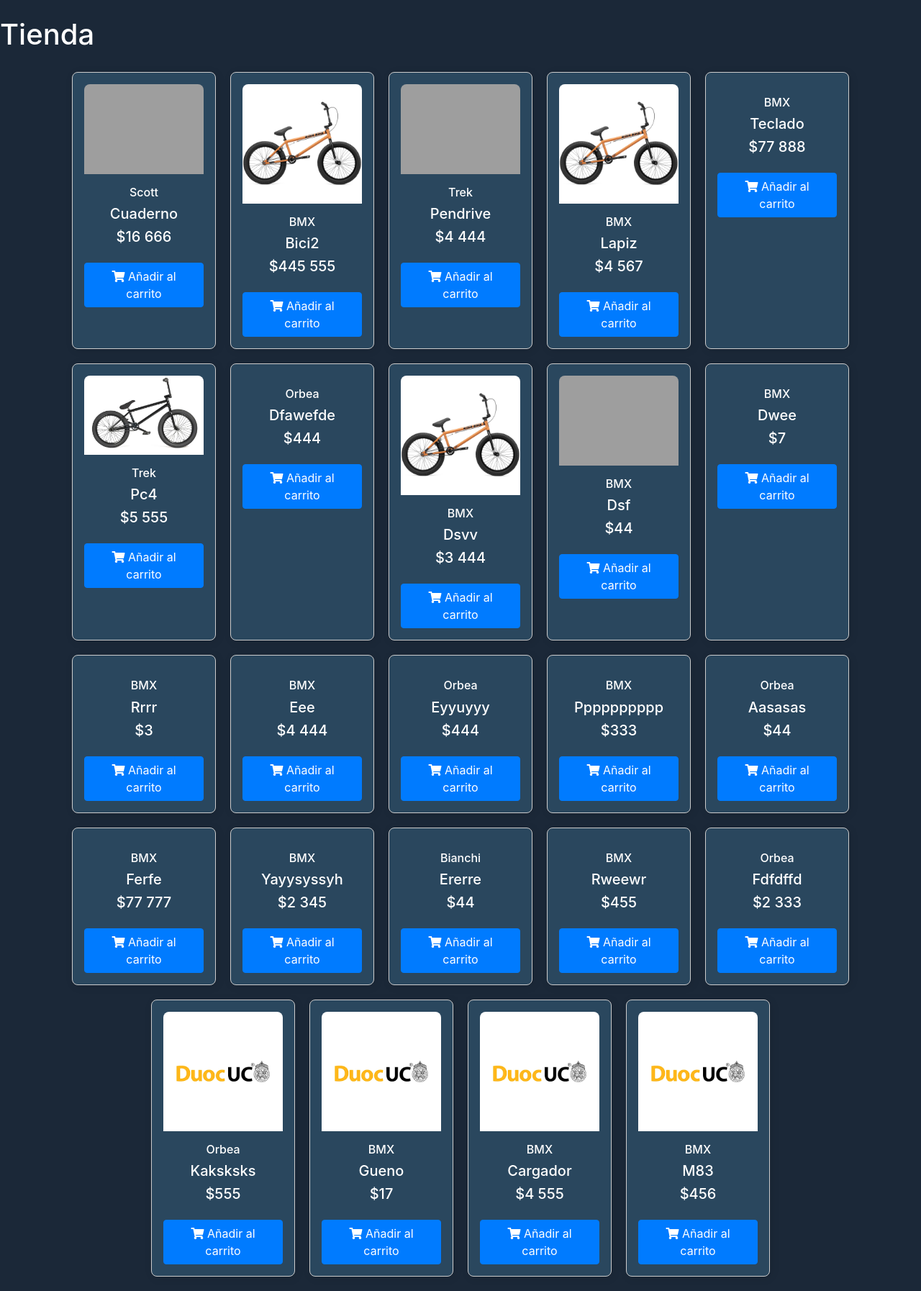
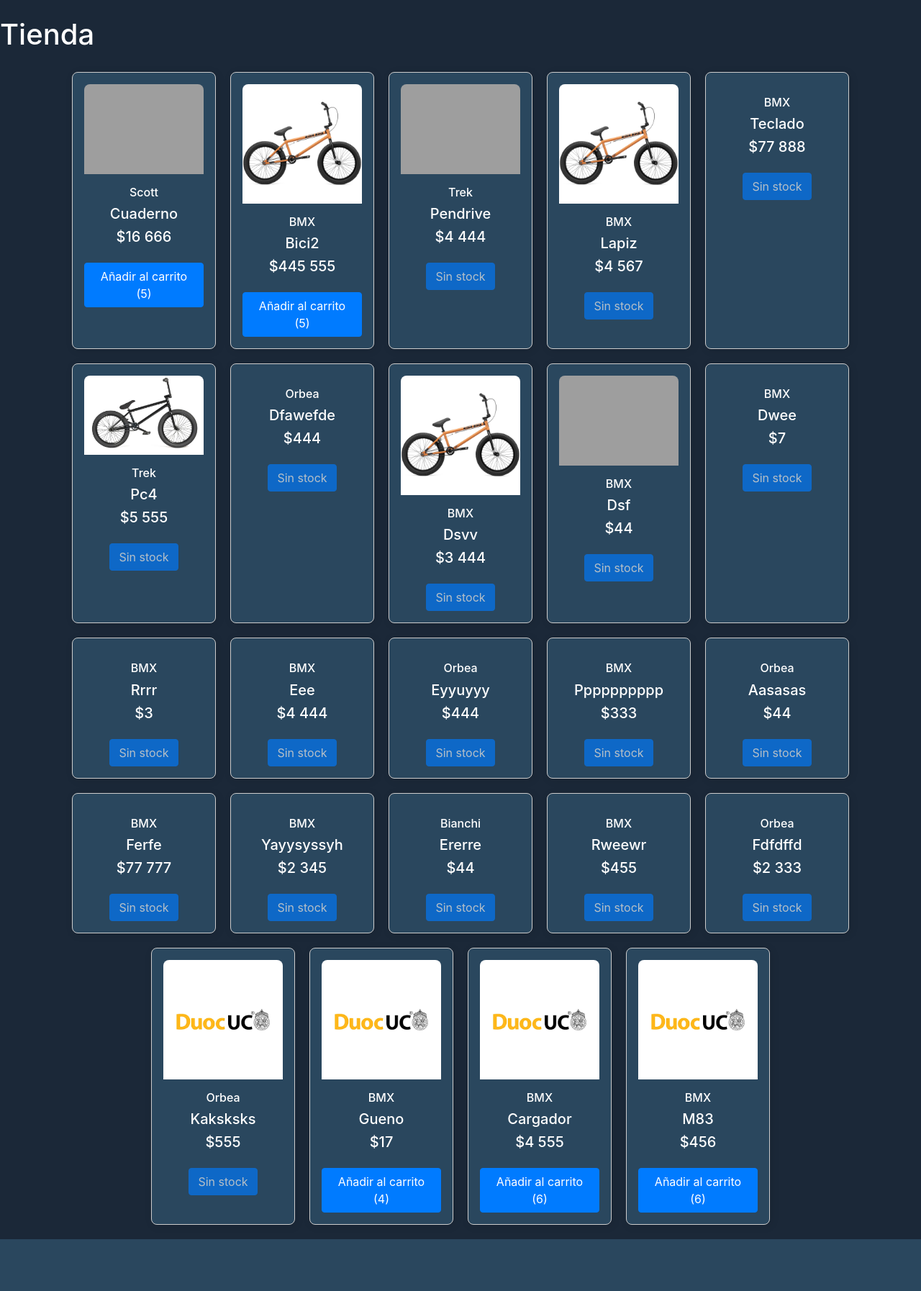
Before and after one commit to jorgeolnn/Poryecto-crud-django, a Django app: page /Tienda in a window 1280 px wide. Shown: the part 56-1850 px from the top of the page at 72% size. After the commit the page ends 1778 px from the top, so only its background shows below. Run offline with Django 4.2, Linux system fonts and the light colour scheme; data comes from the database, SQL or seed files in the repository; both versions use the stored data as it was after the commit; some libraries are stand-ins or nearby versions; grey boxes are pictures that could not be loaded.

Commit message:
Se agregó el campo de stock en los productos, y en el carrito de compras se limitó en función a la cantidad disponible de stock

```diff
--- a/bici/productos/admin.py
+++ b/bici/productos/admin.py
@@ -5,7 +5,7 @@ from .forms import ProductoForm
 
 # Register your models here.
 class ProductoAdmin(admin.ModelAdmin):
-    list_display = ('nombre', 'precio', 'descripcion', 'nuevo', 'marca', 'fecha_fabricacion', 'usuario')
+    list_display = ('nombre', 'precio', 'descripcion', 'nuevo', 'marca', 'stock','fecha_fabricacion', 'usuario')
 
     def get_queryset(self, request):
         qs = super().get_queryset(request)
--- a/bici/productos/forms.py
+++ b/bici/productos/forms.py
@@ -66,7 +66,7 @@ class ProductoForm(forms.ModelForm):
 
     class Meta:
         model = Producto
-        fields = ['nombre', 'precio', 'descripcion', 'nuevo', 'marca', 'fecha_fabricacion', 'imagen']
+        fields = ['nombre', 'precio', 'descripcion', 'nuevo', 'marca', 'stock','fecha_fabricacion', 'imagen']
         widgets = {
             "fecha_fabricacion": forms.SelectDateWidget()
         }
--- a/bici/productos/models.py
+++ b/bici/productos/models.py
@@ -38,6 +38,7 @@ class Producto(models.Model):
     marca = models.ForeignKey(Marca, on_delete=models.PROTECT)
     fecha_fabricacion = models.DateField()
     imagen = models.ImageField(upload_to="productos", null=True)
+    stock = models.IntegerField(default=0, verbose_name='Stock')
     usuario = models.ForeignKey(User, on_delete=models.CASCADE, null=True, blank=True)
   # Relación con el usuario
 
--- a/bici/productos/static/productos/carrito.js
+++ b/bici/productos/static/productos/carrito.js
@@ -1,4 +1,9 @@
-// carrito.js
+function formatonumero2(numero) {
+    // Utiliza Intl.NumberFormat para formatear el número con la configuración regional de CLP (Chile)
+    let formattedNumber = new Intl.NumberFormat("es-CL").format(numero);
+    // Reemplaza la coma con punto para asegurarse de que el formato sea consistente
+    return formattedNumber.replace(",", ".");
+}
 
 document.addEventListener('DOMContentLoaded', function() {
     const cart = {}; // Objeto para almacenar los productos en el carrito
@@ -16,9 +21,10 @@ document.addEventListener('DOMContentLoaded', function() {
         for (const productId in cart) {
             if (cart.hasOwnProperty(productId)) {
                 const product = cart[productId];
+                const formattedPrice = formatonumero2(product.price);
                 const listItem = document.createElement('li');
                 listItem.innerHTML = `
-                    ${product.name} - $${product.price} x ${product.quantity}
+                    ${product.name} - $${formattedPrice} x ${product.quantity}
                     <button class="btn btn-danger btn-sm remove-from-cart" data-product-id="${productId}">Eliminar</button>
                 `;
                 cartItemsContainer.appendChild(listItem);
@@ -34,15 +40,53 @@ document.addEventListener('DOMContentLoaded', function() {
             cartContainer.style.display = 'block'; // Muestra el contenedor si hay productos en el carrito
         }
 
-        cartTotal.textContent = `Total: $${totalPrice.toFixed(2)}`;
+        const formattedTotalPrice = formatonumero2(totalPrice);
+        cartTotal.textContent = `Total: $${formattedTotalPrice}`;
         cartCount.textContent = totalItems; // Actualiza el contador en la barra de navegación
+
+        // Actualiza el estado de los botones de agregar al carrito
+        updateAddToCartButtons();
     }
 
-    function addToCart(productId, name, price) {
+
+    function updateAddToCartButtons() {
+        document.querySelectorAll('.add-to-cart').forEach(button => {
+            const productId = button.getAttribute('data-product-id');
+            const productStock = parseInt(button.getAttribute('data-product-stock'));
+            const productInCart = cart[productId];
+
+            if (productStock <= 0) {
+                button.disabled = true; // Desactiva el botón si no hay stock
+                button.textContent = `Sin stock`;
+            } else if (productInCart) {
+                if (productInCart.quantity >= productStock) {
+                    button.disabled = true; // Desactiva el botón si el carrito tiene el stock completo
+                    button.textContent = `Límite alcanzado (${productStock})`;
+                } else {
+                    button.disabled = false; // Activa el botón si el stock no está completo
+                    button.textContent = `Añadir al carrito (${productStock - productInCart.quantity})`;
+                }
+            } else {
+                button.disabled = false; // Activa el botón si no hay el producto en el carrito
+                button.textContent = `Añadir al carrito (${productStock})`;
+            }
+        });
+    }
+
+    function addToCart(productId, name, price, stock) {
+        if (stock <= 0) {
+            alert('Este producto está fuera de stock.');
+            return;
+        }
+
         if (cart[productId]) {
-            cart[productId].quantity += 1;
+            if (cart[productId].quantity < stock) {  // Verifica si la cantidad en el carrito es menor que el stock
+                cart[productId].quantity += 1;
+            } else {
+                alert(`No puedes agregar más de ${stock} unidades de este producto.`);
+            }
         } else {
-            cart[productId] = { id: productId, name: name, price: price, quantity: 1 };
+            cart[productId] = { id: productId, name: name, price: price, quantity: 1, stock: stock };
         }
         updateCartUI();
     }
@@ -63,7 +107,10 @@ document.addEventListener('DOMContentLoaded', function() {
             const productId = this.getAttribute('data-product-id');
             const productName = this.getAttribute('data-product-name');
             const productPrice = parseFloat(this.getAttribute('data-product-price'));
-            addToCart(productId, productName, productPrice);
+            const productStock = parseInt(this.getAttribute('data-product-stock'));
+
+            // Agregar al carrito sólo si hay stock disponible
+            addToCart(productId, productName, productPrice, productStock);
         });
     });
 
@@ -77,4 +124,7 @@ document.addEventListener('DOMContentLoaded', function() {
     document.getElementById('checkout').addEventListener('click', function() {
         window.location.href = '/checkout/';  // Asegúrate de que esta URL apunte a tu vista de checkout
     });
+
+    // Inicializa el estado de los botones al cargar la página
+    updateAddToCartButtons();
 });
--- a/bici/productos/templates/agregacion/listar.html
+++ b/bici/productos/templates/agregacion/listar.html
@@ -41,6 +41,7 @@
                             <th>Precio</th>
                             <th>Marca</th>
                             <th>¿Nuevo?</th>
+                            <th>Stock</th>
                             {% if is_admin %}
                             <th>Usuario</th>
                             {% endif %}
@@ -60,6 +61,7 @@
                                 NO
                                 {% endif %}
                             </td>
+                            <td>{{ p.stock }}</td>
                             {% if is_admin %}
                             <td>{{ p.usuario.username }}</td>
                             {% endif %}
--- a/bici/productos/templates/productos/Tienda.html
+++ b/bici/productos/templates/productos/Tienda.html
@@ -30,11 +30,13 @@
                 <h5>${{ p.precio | intcomma }}</h5>
               </div>
               <button type="button" class="btn btn-primary add-to-cart"
-                      data-product-id="{{ p.id }}"
-                      data-product-name="{{ p.nombre }}"
-                      data-product-price="{{ p.precio }}">
-                <i class="fas fa-shopping-cart"></i> Añadir al carrito
-              </button>
+        data-product-id="{{ p.id }}"
+        data-product-name="{{ p.nombre }}"
+        data-product-price="{{ p.precio }}"
+        data-product-stock="{{ p.stock }}">
+    <i class="fas fa-shopping-cart"></i> Añadir al carrito
+</button>
+
             </div>
           </div>
         {% endfor %}
```
Also changed, not shown: bici/db.sqlite3, bici/media/productos/bmx_3_tQUDYzD_O4qWSFo.jpg (added), bici/media/productos/duoc_4sFlSBg.png (added), bici/media/productos/duoc_CJ9Ih9C.png (added), bici/media/productos/duoc_tg1UaSf.png (added), bici/productos/migrations/0009_producto_stock.py (added).
